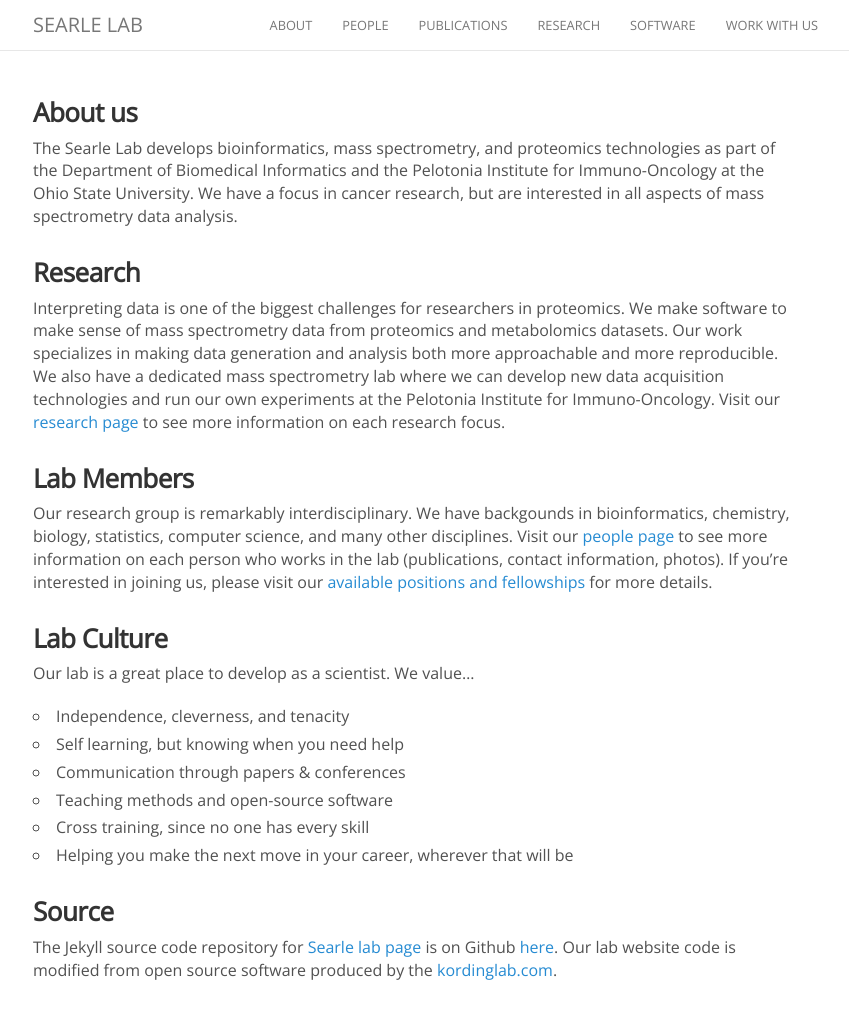
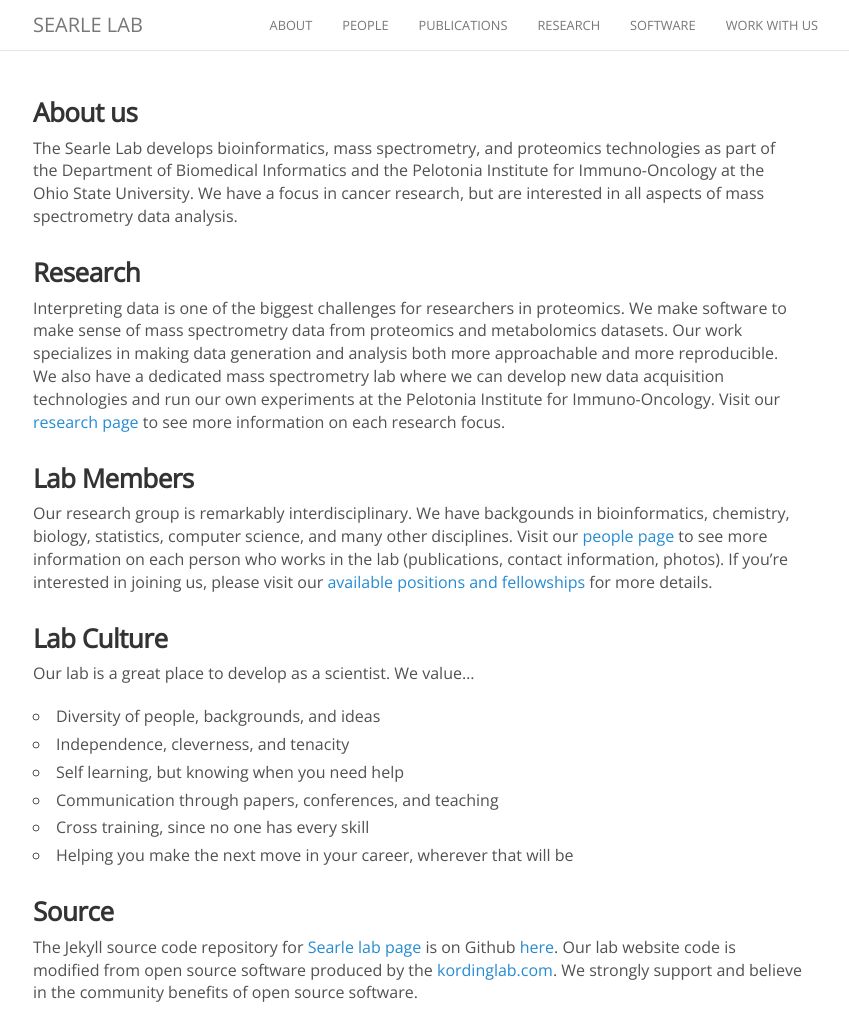
Before and after one commit to searlelab/searlelab.github.io, a Jekyll site: the page built from about.md, in a window 1280 px wide and 1024 px high. Shown: the whole window, without its empty margins (222-1071 px from the left). Built offline with Jekyll 4.4.1, drawn with Linux system fonts in a browser that asks for light colours; nearby versions of some CDN libraries; comment, search, counter and statistics services are not loaded.

Commit message:
Update about.md

```diff
--- a/about.md
+++ b/about.md
@@ -14,12 +14,12 @@ Our research group is remarkably interdisciplinary. We have backgounds in bioinf
 
 ### Lab Culture
 Our lab is a great place to develop as a scientist. We value…
+- Diversity of people, backgrounds, and ideas
 - Independence, cleverness, and tenacity
 - Self learning, but knowing when you need help
-- Communication through papers & conferences
-- Teaching methods and open-source software
+- Communication through papers, conferences, and teaching
 - Cross training, since no one has every skill
 - Helping you make the next move in your career, wherever that will be
 
 ### Source
-The Jekyll source code repository for [Searle lab page](http://searlelab.github.io/) is on Github [here](https://github.com/searlelab/searlelab.github.io). Our lab website code is modified from open source software produced by the [kordinglab.com](http://kordinglab.github.io/).
+The Jekyll source code repository for [Searle lab page](http://searlelab.github.io/) is on Github [here](https://github.com/searlelab/searlelab.github.io). Our lab website code is modified from open source software produced by the [kordinglab.com](http://kordinglab.github.io/). We strongly support and believe in the community benefits of open source software.
```
